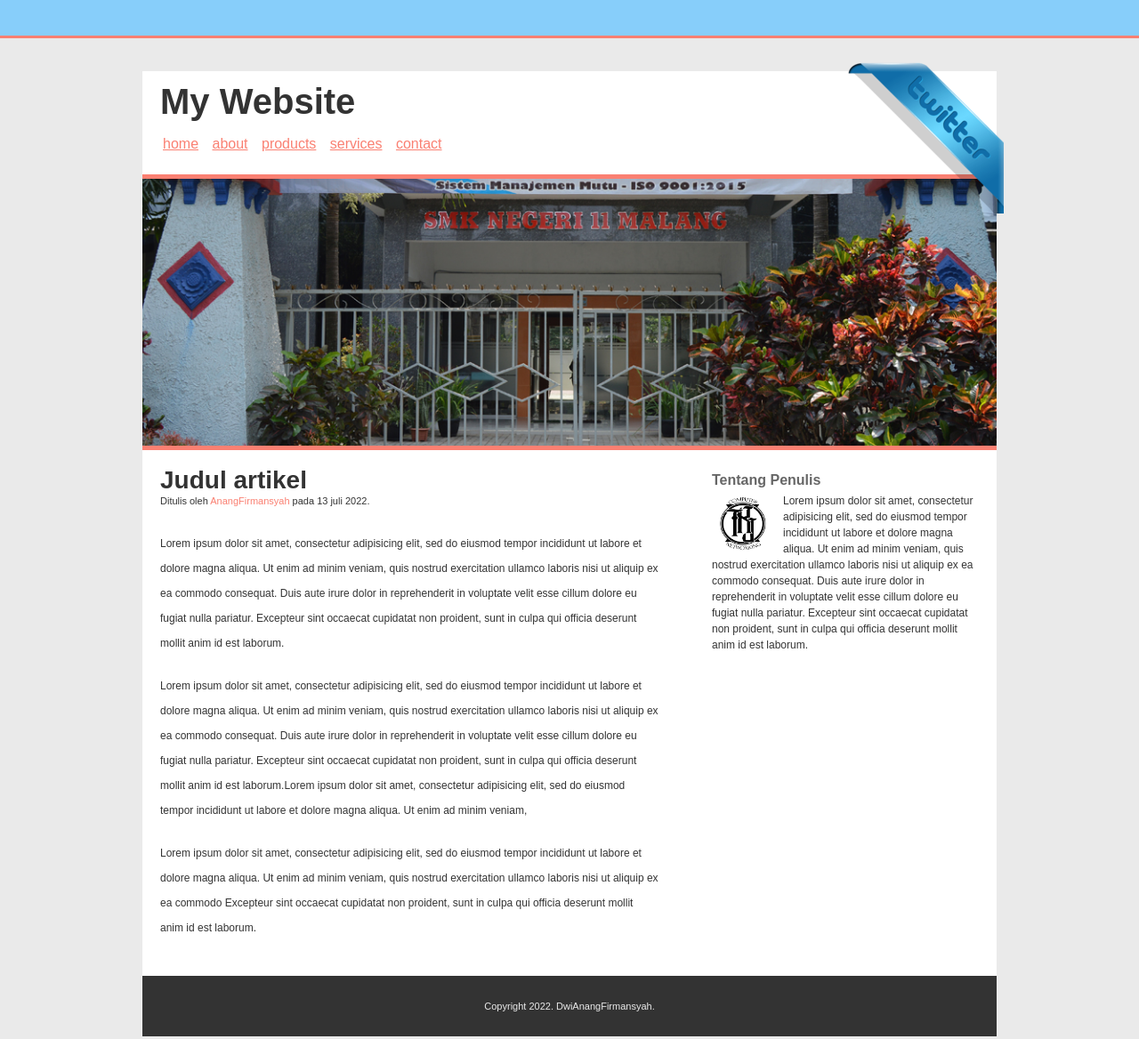
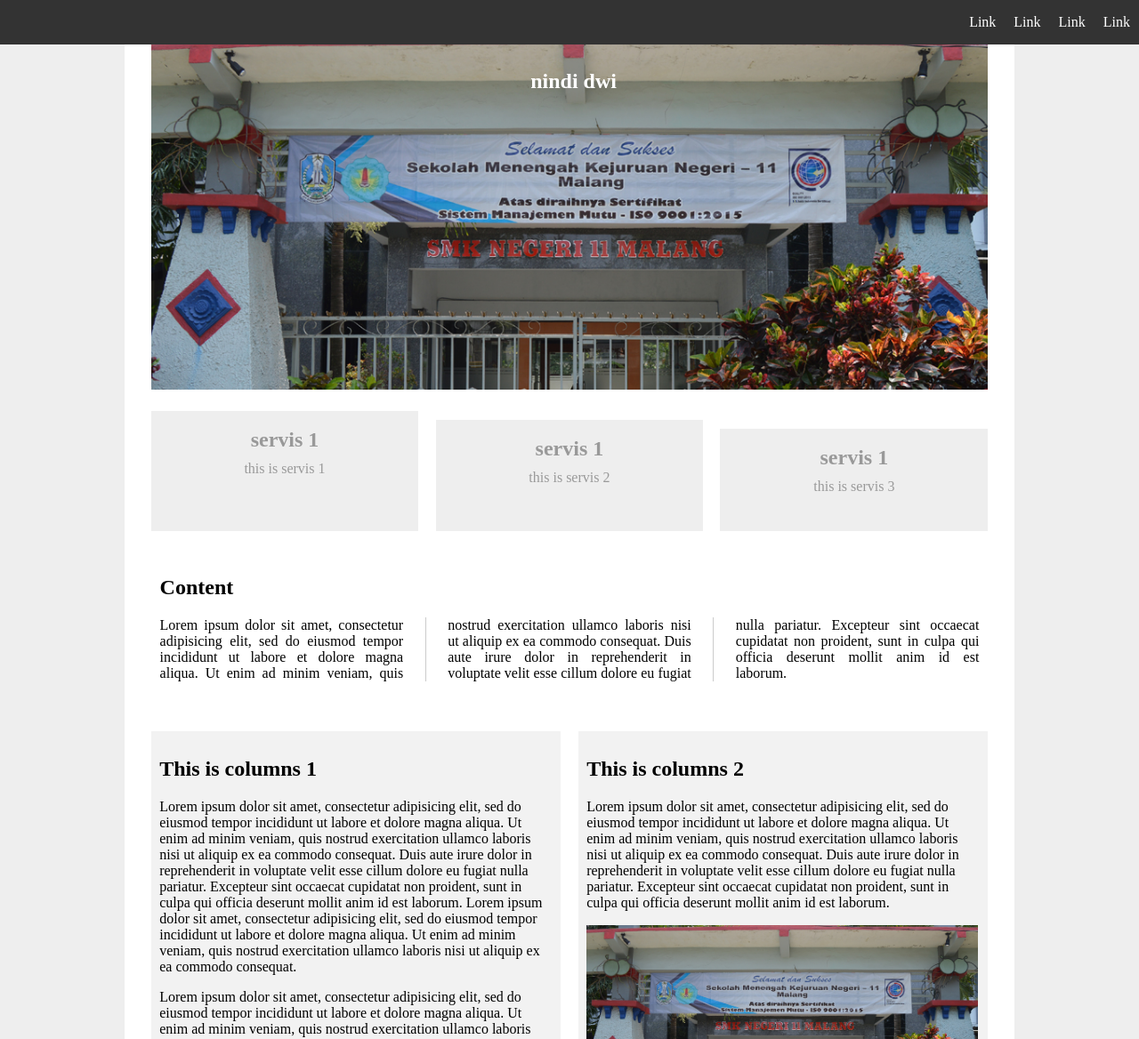
Before and after one commit to anangfir/CSS-layouting, a plain HTML site: page index.html in a window 1280 px wide. Shown: the top 1168 px of the page at 89% size. Drawn offline with Linux system fonts and the light colour scheme.

Commit message:
file css layouting

```diff
--- a/index.html
+++ b/index.html
@@ -1,66 +1,95 @@
 <!DOCTYPE html>
-	<html>
-	<head>
+<html>
+<head>
 
-		<title>Latihan Box Model</title>
-		<link rel="stylesheet"  href="style.css	">
-	</head>
-	<body>
+	<title>CSS Positioning</title>
+	<link href="style.css" type="text/css" rel="stylesheet">
+</head>
+<body>
 
-		<div class="top-bar"></div>
+	<div class="wrapper">
 
-		<div class="container">
-			<a href="http://twitter.com/nadiyy" class="twitter">@DwiAnangFirman2</a>
-			<div class="header">
-				<h1 class="judul">My Website</h1>
-				<ul>
-					<li><a href="#">home</a></li>
-					<li><a href="#">about</a></li>
-					<li><a href="#">products</a></li>
-					<li><a href="#">services</a></li>
-					<li><a href="#">contact</a></li>
-				</ul>
+		<div id="banner">
+			<img src="smk11.jpg" width="100%">
+			<h2> nindi dwi</h2>
+		</div>
+
+			<div class="services">
+				<div class="service">
+					<h2>servis 1</h2>
+					<p>this is servis 1</p>
+				</div>
+
+				<div class="service">
+					<h2>servis 1</h2>
+					<p>this is servis 2</p>
+				</div>
+
+				<div class="service">
+					<h2>servis 1</h2>
+					<p>this is servis 3</p>
+				</div>
 			</div>
-			<div class="hero"></div>
-			<div class="content cf">
-				<div class="main">
-					<h2>Judul artikel</h2>
-					<p class="penulis">Ditulis oleh	<a href="#">AnangFirmansyah</a> pada 13 juli 2022.</p>
 
+
+			<div class="content">
+				<h2>Content</h2>
+				<p>Lorem ipsum dolor sit amet, consectetur adipisicing elit, sed do eiusmod
+				tempor incididunt ut labore et dolore magna aliqua. Ut enim ad minim veniam,
+				quis nostrud exercitation ullamco laboris nisi ut aliquip ex ea commodo
+				consequat. Duis aute irure dolor in reprehenderit in voluptate velit esse
+				cillum dolore eu fugiat nulla pariatur. Excepteur sint occaecat cupidatat non
+				proident, sunt in culpa qui officia deserunt mollit anim id est laborum.</p>
+			</div>
+
+			<div class="column">
+				<section>
+					<h2>This is columns 1</h2>
 					<p>Lorem ipsum dolor sit amet, consectetur adipisicing elit, sed do eiusmod
 					tempor incididunt ut labore et dolore magna aliqua. Ut enim ad minim veniam,
 					quis nostrud exercitation ullamco laboris nisi ut aliquip ex ea commodo
 					consequat. Duis aute irure dolor in reprehenderit in voluptate velit esse
 					cillum dolore eu fugiat nulla pariatur. Excepteur sint occaecat cupidatat non
-					proident, sunt in culpa qui officia deserunt mollit anim id est laborum.	</p>
-
-					<p>Lorem ipsum dolor sit amet, consectetur adipisicing elit, sed do eiusmod
+					proident, sunt in culpa qui officia deserunt mollit anim id est laborum. Lorem ipsum dolor sit amet, consectetur adipisicing elit, sed do eiusmod
 					tempor incididunt ut labore et dolore magna aliqua. Ut enim ad minim veniam,
 					quis nostrud exercitation ullamco laboris nisi ut aliquip ex ea commodo
-					consequat. Duis aute irure dolor in reprehenderit in voluptate velit esse
-					cillum dolore eu fugiat nulla pariatur. Excepteur sint occaecat cupidatat non
-					proident, sunt in culpa qui officia deserunt mollit anim id est laborum.Lorem ipsum dolor sit amet, consectetur adipisicing elit, sed do eiusmod
-					tempor incididunt ut labore et dolore magna aliqua. Ut enim ad minim veniam,
-					<p>	Lorem ipsum dolor sit amet, consectetur adipisicing elit, sed do eiusmod
-					tempor incididunt ut labore et dolore magna aliqua. Ut enim ad minim veniam,
-					quis nostrud exercitation ullamco laboris nisi ut aliquip ex ea commodo  Excepteur sint occaecat cupidatat non
-					proident, sunt in culpa qui officia deserunt mollit anim id est laborum.	</p>
-				</div>
-				<div class="sidebar">
-					<h3>Tentang Penulis</h3>
-					<img src="tkj.png" alt="AnangFirmansyah">
+					consequat. </p>
 					<p>Lorem ipsum dolor sit amet, consectetur adipisicing elit, sed do eiusmod
 					tempor incididunt ut labore et dolore magna aliqua. Ut enim ad minim veniam,
 					quis nostrud exercitation ullamco laboris nisi ut aliquip ex ea commodo
 					consequat. Duis aute irure dolor in reprehenderit in voluptate velit esse
 					cillum dolore eu fugiat nulla pariatur. Excepteur sint occaecat cupidatat non
 					proident, sunt in culpa qui officia deserunt mollit anim id est laborum.</p>
-				</div>
+					<p>Lorem ipsum dolor sit amet, consectetur adipisicing elit, sed do eiusmod
+					tempor incididunt ut labore et dolore magna aliqua. Ut enim ad minim veniam,
+					quis nostrud exercitation ullamco laboris nisi ut aliquip ex ea commodo
+					consequat. Duis aute irure dolor in reprehenderit in voluptate velit esse
+					cillum dolore eu fugiat  culpsa nulla pariatur. Excepteur sint occaecat cupidatat non
+					proident</p>
+				</section>
+				<aside>
+					<h2>This is columns 2</h2>
+					<p>Lorem ipsum dolor sit amet, consectetur adipisicing elit, sed do eiusmod
+					tempor incididunt ut labore et dolore magna aliqua. Ut enim ad minim veniam,
+					quis nostrud exercitation ullamco laboris nisi ut aliquip ex ea commodo
+					consequat. Duis aute irure dolor in reprehenderit in voluptate velit esse
+					cillum dolore eu fugiat nulla pariatur. Excepteur sint occaecat cupidatat non
+					proident, sunt in culpa qui officia deserunt mollit anim id est laborum.</p>
+					<img src="smk11.jpg" width="440px">
+				</aside>
+			</div>
 
-			</div>
-			<div class="footer">
-			<p class="copy">Copyright 2022. DwiAnangFirmansyah.</p>
-				</div>
-		</div>
+			<nav>
+				<ul>
+					<li>Link</li>
+					<li>Link</li>
+					<li>Link</li>
+					<li>Link</li>
 
-	</body>
+				</ul>
+			</nav>
+
+	</div>
+
+</body>
+</html>
--- a/style.css
+++ b/style.css
@@ -1,203 +1,115 @@
- c/* http://meyerweb.com/eric/tools/css/reset/
-anvas, details, embed,
-   v2.0 | 20110126
-   License: none (public domain)
-*/
-
-html, body, div, span, applet, object, iframe,
-h1, h2, h3, h4, h5, h6, p, blockquote, pre,
-a, abbr, acronym, address, big, cite, code,
-del, dfn, em, img, ins, kbd, q, s, samp,
-small, strike, strong, sub, sup, tt, var,
-b, u, i, center,
-dl, dt, dd, ol, ul, li,
-fieldset, form, label, legend,
-table, caption, tbody, tfoot, thead, tr, th, td,
-article, aside,
-figure, figcaption, footer, header, hgroup,
-menu, nav, output, ruby, section, summary,
-time, mark, audio, video {
-	margin: 0;
-	padding: 0;
-	border: 0;
-	font-size: 100%;
-	font: inherit;
-	vertical-align: baseline;
-}
-/* HTML5 display-role reset for older browsers */
-article, aside, details, figcaption, figure,
-footer, header, hgroup, menu, nav, section {
-	display: block;
-}
-body {
-	line-height: 1;
-}
-ol, ul {
-	list-style: none;
-}
-blockquote, q {
-	quotes: none;
-}
-blockquote:before, blockquote:after,
-q:before, q:after {
-	content: '';
-	content: none;
-}
-table {
-	border-collapse: collapse;
-	border-spacing: 0;
+body{
+	background:#eee;
 }
 
-/* Style */
-body{
-	font: 16px/28px arial,sans-serif;
-	background-color: #eaeaea;
-	background-image: url(floor-tile);
-	color: #333;
+.wrapper{
+	background: #fff;
+	max-width: 960px;
+	margin: 0 auto;
+	padding: 20px;
 }
 
+.wrapper:after{
+	content: "";
+	display: block;
+	clear: both;
+}
 
+.services{
+	max-height: 150px;
+	overflow: scroll;
+}
 
-.top-bar{
-	position: fixed;
-	top: 0;
-	left: 0;
-	right: 0;
-	height: 40px;
-	background-color: lightskyblue;
-	border-bottom: 3px solid salmon;
-	z-index: 9999;
+.service h2, .service p{
+	 color: #999;
+	 margin: 10px 0;
+	 text-align: center;
 }
-.container{
-	width: 960px;
-	margin: 80px auto;
-	background-color: #fff;
+
+.service{
+	float: left;
+	background: #eee;
+	width: 29.33%;
+	margin: 1%;
+	padding: 1%;
+	height: 140px;
 	position: relative;
+}
+
+.service:nth-child(1){
+	top: 5px;
+}
+.service:nth-child(2){
+	top: 15px;
+}
+.service:nth-child(3){
+	top: 25px;
+}
+
+.content{
+	padding: 10px;
+	clear: left;
+	margin: 20px 1%;
+}
+
+.content p{
+	-webkit-column-count: 3;
+	column-count: 3;
+	-webkit-column-gap: 50px;
+	column-gap: 50px;
+	-webkit-column-rule: 1px solid #ccc;
+	column-rule: 1px solid #ccc;
+	text-align: justify;
 
 }
 
-.twitter{
-	width: 180px;
-	height: 180px;
-	background-image: url(twitter.png);
-	background-repeat: no-repeat;
-	display: inline-block;
-	text-indent: -9999px;
-	position: absolute;
-	top: -20px;
-	right: -8px;
+section, aside{
+	float: left;
+	width: 46%;
+	padding: 1%;
+	margin: 1%;
+	background: #f2f2f2;
 }
-
-.header{
-	padding: 20px;
-}
-
-.header .judul{
-	font-size: 40px;
-	font-weight: bold;
-}
-
-.header ul li{
-	display: inline-block;
-	margin-top: 20px;
-	margin-right: 5px;
-}
-
-.header a{
-	color: 	salmon;
-	padding: 	3px;
-}
-
-.header a:hover{
-		background-color: lightskyblue;
-		color: white;
-}
-
-.hero{
-	height: 300px;
-	background-image: url(smk11.jpg);
-	background-size: cover;
-	background-position:0 -200px;
-	border-top: 5px solid salmon;
-	border-bottom: 5px solid salmon;
-}
-
-.main {
-	width: 600px;
-	padding: 	20px;
-	box-sizing: border-box;
-	float: left;
+.column:after{
+	display: block;
+	content: "";
+	clear: both;
 
 }
 
-.main h2{
-	font-size: 28px;
-	font-weight: bold	;
+#banner{
+	max-height: 400px;
+	overflow: hidden;
+	margin: 1%;
+	position: relative;
 }
 
-.main .penulis {
-	font-size: 11px;
-	margin-top: -5px;
+#banner h2{
+	position: absolute;
+	top: 10%;
+	margin: 0%;
+	width: 950px;
+	text-align: center;
+	color: #fff;
 }
 
-.main	.penulis a{
-	color: 	salmon;
-	text-decoration: none;
+nav{
+	background: #333;
+	position: fixed;
+	top: 0px;
+	left: 0px;
+	width: 100%;
 }
 
-.main	p{
-	margin-bottom: 20px;
-	font-size: 12px;
+nav ul:after{
+	content:"";
+	display: block;
+	clear: both;
 }
 
-/* sidebar */
-.sidebar{
-	width: 300px;
+nav li{
+	list-style-type: none;
+	margin: 0 10px;
+	color: #fff;
 	float: right;
-	padding: 20px;
 }
-
-.sidebar h3 {
-	font-weight: bold;
-	color: #666;
-}
-
-.sidebar img{
-	width: 70px;
-	height: 70px;
-	float: left;
-	padding-right: 10px;
-
-}
-
-.sidebar p{
-	font: 12px/18px arial;
-}
-
-.footer{
-	background-color: 	#333;
-	padding: 	20px;
-}
-
-.footer	.copy{
-	color: 	#eaeaea;
-	text-align: center;
-	font-size: 11px;
-}
-
-
-/* clearfix */
-.cf:before,
-.cf:after {
-    content: " "; /* 1 */
-    display: table; /* 2 */
-}
-
-.cf:after {
-    clear: both;
-}
-
-
-.cf {
-    *zoom: 1;
-}
```
Also changed, not shown: pict.jpg (added), pict1.jpg (added).
